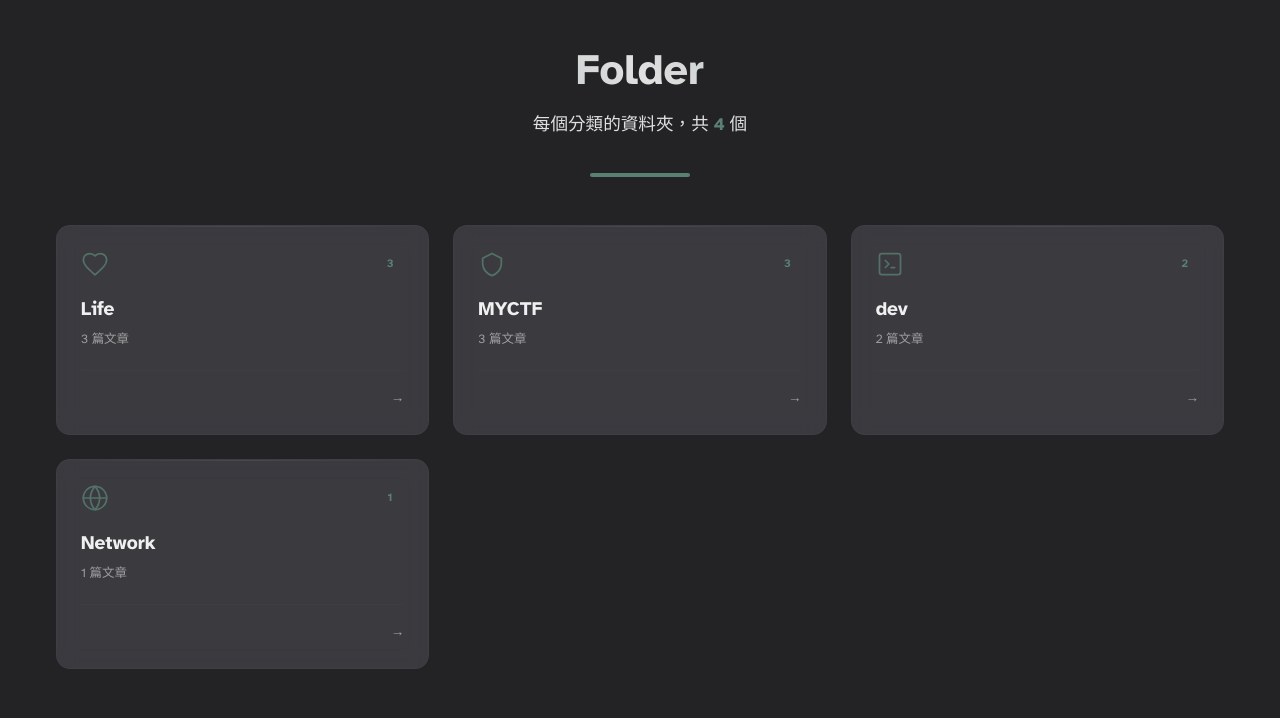
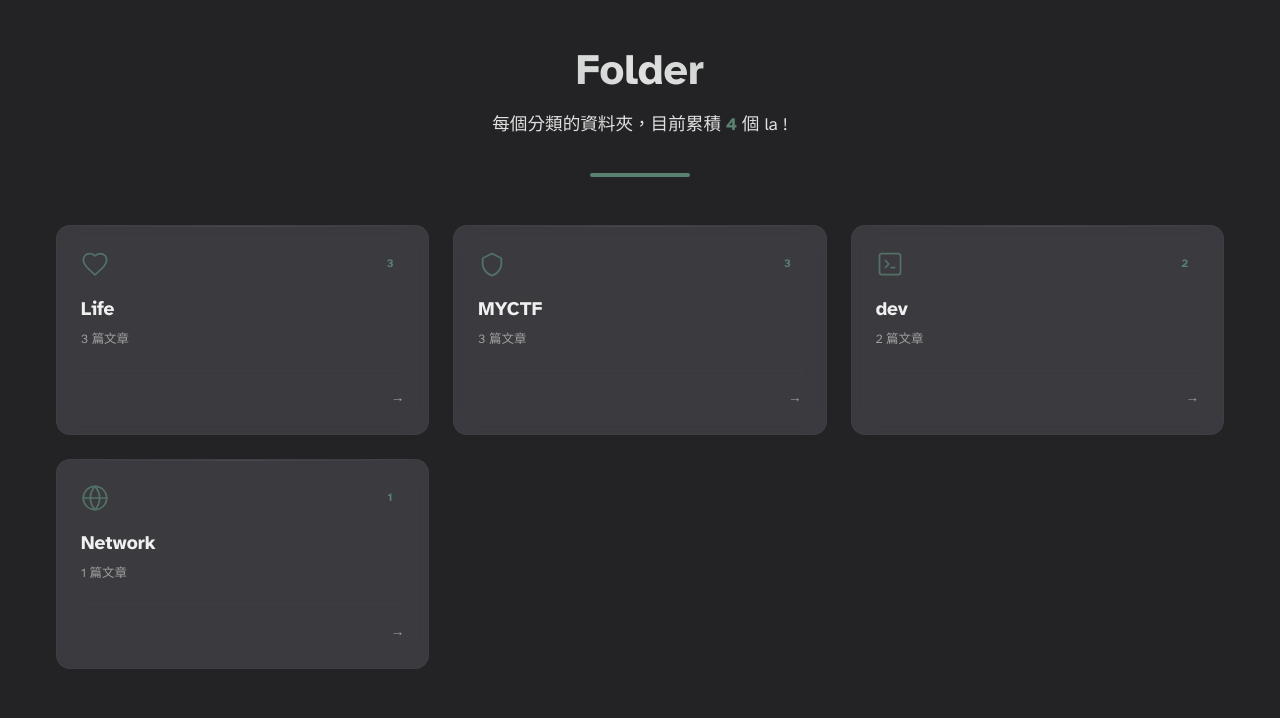
Before and after one commit to osga24/BLOsGa, an Astro site: page /categories in a window 1280 px wide. Shown: the part 82-800 px from the top of the page. Built offline with nearby package versions, Linux system fonts and the light colour scheme; Astro itself is replaced by a stand-in of ours.

Commit message:
feat: change categories subtitle

```diff
--- a/src/pages/categories/index.astro
+++ b/src/pages/categories/index.astro
@@ -38,7 +38,7 @@ const categories = Object.entries(categoryStats)
         <main>
             <div class="page-header">
                 <h1 class="gradient-text">Folder</h1>
-                <p class="page-sub">每個分類的資料夾，共 <span class="accent-num">{categories.length}</span> 個</p>
+                <p class="page-sub">每個分類的資料夾，目前累積 <span class="accent-num">{categories.length}</span> 個 la !</p>
                 <div class="hero-divider"></div>
             </div>
 
```
